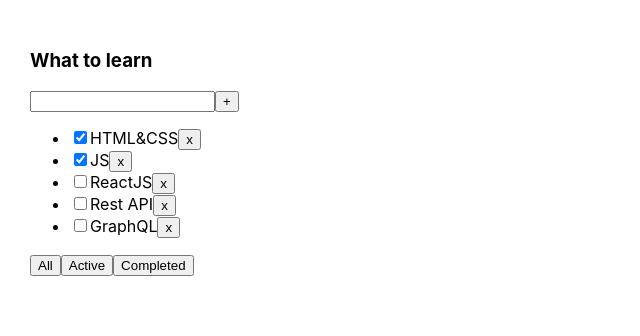
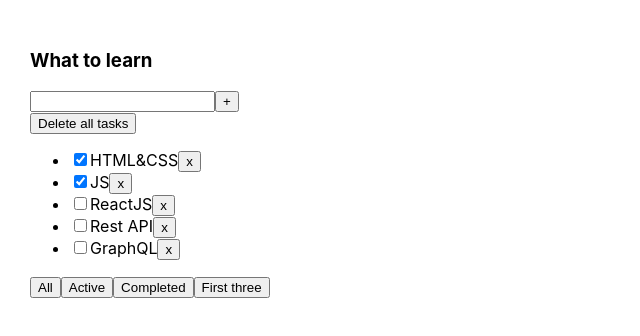
Before and after one commit to yevhenkr/Todolist-Sprint-1-not-necessarily-tasks, a React (Create React App) app: page / in a window 1280 px wide. Shown: the top 336 px of the page, without its empty margins (0-640 px from the left). Built offline with nearby package versions, Linux system fonts and the light colour scheme.

Commit message:
useState + filterState

```diff
--- a/src/App.tsx
+++ b/src/App.tsx
@@ -1,128 +1,26 @@
 import React, {useState} from 'react';
 import './App.css';
-import {Todolist} from './Todolist';
+import {TaskType, Todolist} from './Todolist';
 
-export type FilterValuesType = "all" | "active" | "completed";
-
-//Hi guys!
-//1. Let's create a 'DELETE ALL TASKS' button, and place it above the filter buttons
-//Clicking the button removes all tasks
-//2. Let's create a fourth filter button-if you click it, the first three tasks will be displayed
-//3. Relocate everything associated with  filters to the Todolist.tsx component. Make it work
-//
-// let [filter, setFilter] = useState<FilterValuesType>("all");
-//
-// let tasksForTodolist = tasks;
-//
-// if (filter === "active") {
-//     tasksForTodolist = tasks.filter(t => t.isDone === false);
-// }
-// if (filter === "completed") {
-//     tasksForTodolist = tasks.filter(t => t.isDone === true);
-// }
-//
-// function changeFilter(value: FilterValuesType) {
-//     setFilter(value);
-// }
+export type FilterValuesType = 'all' | 'active' | 'completed' | 'firstThree' | 'hideAll';
 
 function App() {
 
-    let [tasks, setTasks] = useState([
-        {id: 1, title: "HTML&CSS", isDone: true},
-        {id: 2, title: "JS", isDone: true},
-        {id: 3, title: "ReactJS", isDone: false},
-        {id: 4, title: "Rest API", isDone: false},
-        {id: 5, title: "GraphQL", isDone: false},
+    let [tasks, setTasks] = useState<TaskType[]>([
+        {id: 1, title: 'HTML&CSS', isDone: true},
+        {id: 2, title: 'JS', isDone: true},
+        {id: 3, title: 'ReactJS', isDone: false},
+        {id: 4, title: 'Rest API', isDone: false},
+        {id: 5, title: 'GraphQL', isDone: false},
     ]);
-
-    function removeTask(id: number) {
-        let filteredTasks = tasks.filter(t => t.id != id);
-        setTasks(filteredTasks);
-    }
-
-    let [filter, setFilter] = useState<FilterValuesType>("all");
-
-    let tasksForTodolist = tasks;
-
-    if (filter === "active") {
-        tasksForTodolist = tasks.filter(t => t.isDone === false);
-    }
-    if (filter === "completed") {
-        tasksForTodolist = tasks.filter(t => t.isDone === true);
-    }
-
-    function changeFilter(value: FilterValuesType) {
-        setFilter(value);
-    }
-
     return (
         <div className="App">
             <Todolist title="What to learn"
-                      tasks={tasksForTodolist}
-                      removeTask={removeTask}
-                      changeFilter={changeFilter}/>
+                      tasks={tasks}
+                      setTasks={setTasks}
+            />
         </div>
     );
 }
 
 export default App;
-
-
-//-------------------------------------------------------------------------
-
-// import React, {useState} from 'react';
-// import './App.css';
-// import {Todolist} from './Todolist';
-//
-//
-// export type FilterValuesType = "all" | "active" | "completed" | "three";
-//
-// function App() {
-//
-//     let [tasks, setTasks] = useState([
-//         {id: 1, title: "HTML&CSS", isDone: true},
-//         {id: 2, title: "JS", isDone: true},
-//         {id: 3, title: "ReactJS", isDone: false},
-//         {id: 4, title: "Rest API", isDone: false},
-//         {id: 5, title: "GraphQL", isDone: false},
-//     ]);
-//
-//     const deleteAllTasks = () => {
-//         setTasks([])
-//     }
-//
-//     function removeTask(id: number) {
-//         let filteredTasks = tasks.filter(t => t.id != id);
-//         setTasks(filteredTasks);
-//     }
-//
-//     // let [filter, setFilter] = useState<FilterValuesType>("all");
-//     //
-//     // let tasksForTodolist = tasks;
-//     //
-//     // if (filter === "active") {
-//     //     tasksForTodolist = tasks.filter(t => t.isDone === false);
-//     // }
-//     // if (filter === "completed") {
-//     //     tasksForTodolist = tasks.filter(t => t.isDone === true);
-//     // }
-//     //
-//     // function changeFilter(value: FilterValuesType) {
-//     //     setFilter(value);
-//     // }
-//
-//     return (
-//         <div className="App">
-//             <Todolist
-//                 title="What to learn"
-//                 tasks={tasks}
-//                 removeTask={removeTask}
-//                 //changeFilter={changeFilter}
-//                 deleteAllTasks={deleteAllTasks}
-//
-//             />
-//         </div>
-//     );
-// }
-//
-// export default App;
--- a/src/Todolist.tsx
+++ b/src/Todolist.tsx
@@ -1,7 +1,7 @@
-import React from 'react';
+import React, {useState} from 'react';
 import {FilterValuesType} from './App';
 
-type TaskType = {
+export type TaskType = {
     id: number
     title: string
     isDone: boolean
@@ -10,132 +10,82 @@
 type PropsType = {
     title: string
     tasks: Array<TaskType>
-    removeTask: (taskId: number) => void
-    changeFilter: (value: FilterValuesType) => void
+    setTasks: (tasks: TaskType[]) => void
 }
 
 export function Todolist(props: PropsType) {
+    let tasksForTodolist = props.tasks;
+
+    function removeTask(id: number) {
+        let filteredTasks = props.tasks.filter(t => t.id != id);
+        props.setTasks(filteredTasks);
+    }
+
+    let [filter, setFilter] = useState<FilterValuesType>('all');
+
+    if (filter === 'active') {
+        tasksForTodolist = props.tasks.filter(t => t.isDone === true);
+    }
+    if (filter === 'completed') {
+        tasksForTodolist = props.tasks.filter(t => t.isDone === false);
+    }
+    if (filter === 'firstThree') {
+        tasksForTodolist = props.tasks.slice(0, 3);
+    }
+    if (filter === 'hideAll') {
+        tasksForTodolist = props.tasks.filter(t => false);
+    }
+
+    function changeFilter(value: FilterValuesType) {
+        setFilter(value);
+    }
+
     return <div>
         <h3>{props.title}</h3>
         <div>
             <input/>
             <button>+</button>
         </div>
+        <div>
+            <button onClick={() => {
+                changeFilter('hideAll')
+            }}>
+                Delete all tasks
+            </button>
+        </div>
         <ul>
             {
-                props.tasks.map(t => <li key={t.id}>
+                tasksForTodolist.map(t => <li key={t.id}>
                     <input type="checkbox" checked={t.isDone}/>
                     <span>{t.title}</span>
-                    <button onClick={ () => { props.removeTask(t.id) } }>x</button>
+                    <button onClick={() => {
+                        removeTask(t.id)
+                    }}>x
+                    </button>
                 </li>)
             }
         </ul>
         <div>
-            <button onClick={ () => { props.changeFilter("all") } }>
+            <button onClick={() => {
+                changeFilter('all')
+            }}>
                 All
             </button>
-            <button onClick={ () => { props.changeFilter("active") } }>
+            <button onClick={() => {
+                changeFilter('active')
+            }}>
                 Active
             </button>
-            <button onClick={ () => { props.changeFilter("completed") } }>
+            <button onClick={() => {
+                changeFilter('completed')
+            }}>
                 Completed
+            </button>
+            <button onClick={() => {
+                changeFilter('firstThree')
+            }}>
+                First three
             </button>
         </div>
     </div>
 }
-
-
-
-
-
-
-
-
-
-
-
-
-
-
-
-
-
-
-
-
-
-
-
-
-
-//------------------------------------------------------------------------------------------------
-
-// import React, {useState} from 'react';
-// import {FilterValuesType} from './App';
-//
-// type TaskType = {
-//     id: number
-//     title: string
-//     isDone: boolean
-// }
-//
-// type PropsType = {
-//     title: string
-//     tasks: Array<TaskType>
-//     removeTask: (taskId: number) => void
-//     //changeFilter: (value: FilterValuesType) => void
-//     deleteAllTasks:()=>void
-// }
-//
-// export function Todolist(props: PropsType) {
-//
-//     let [filter, setFilter] = useState<FilterValuesType>("all");
-//
-//     let tasksForTodolist = props.tasks;
-//
-//     if (filter === "three") {
-//         tasksForTodolist = props.tasks.filter(t => t.id<4);
-//     }
-//     if (filter === "active") {
-//         tasksForTodolist = props.tasks.filter(t => t.isDone === false);
-//     }
-//     if (filter === "completed") {
-//         tasksForTodolist = props.tasks.filter(t => t.isDone === true);
-//     }
-//
-//     function changeFilter(value: FilterValuesType) {
-//         setFilter(value);
-//     }
-//
-//     return <div>
-//         <h3>{props.title}</h3>
-//         <div>
-//             <input/>
-//             <button>+</button>
-//         </div>
-//         <ul>
-//             {
-//                 tasksForTodolist.map(t => <li key={t.id}>
-//                     <input type="checkbox" checked={t.isDone}/>
-//                     <span>{t.title}</span>
-//                     <button onClick={ () => { props.removeTask(t.id) } }>x</button>
-//                 </li>)
-//             }
-//         </ul>
-//         <button onClick={()=>props.deleteAllTasks()}>DELETE ALL TASKS</button>
-//         <div>
-//             <button onClick={ () => { changeFilter("three") } }>
-//                 Give me the first three
-//             </button>
-//             <button onClick={ () => { changeFilter("all") } }>
-//                 All
-//             </button>
-//             <button onClick={ () => { changeFilter("active") } }>
-//                 Active
-//             </button>
-//             <button onClick={ () => { changeFilter("completed") } }>
-//                 Completed
-//             </button>
-//         </div>
-//     </div>
-// }
```
